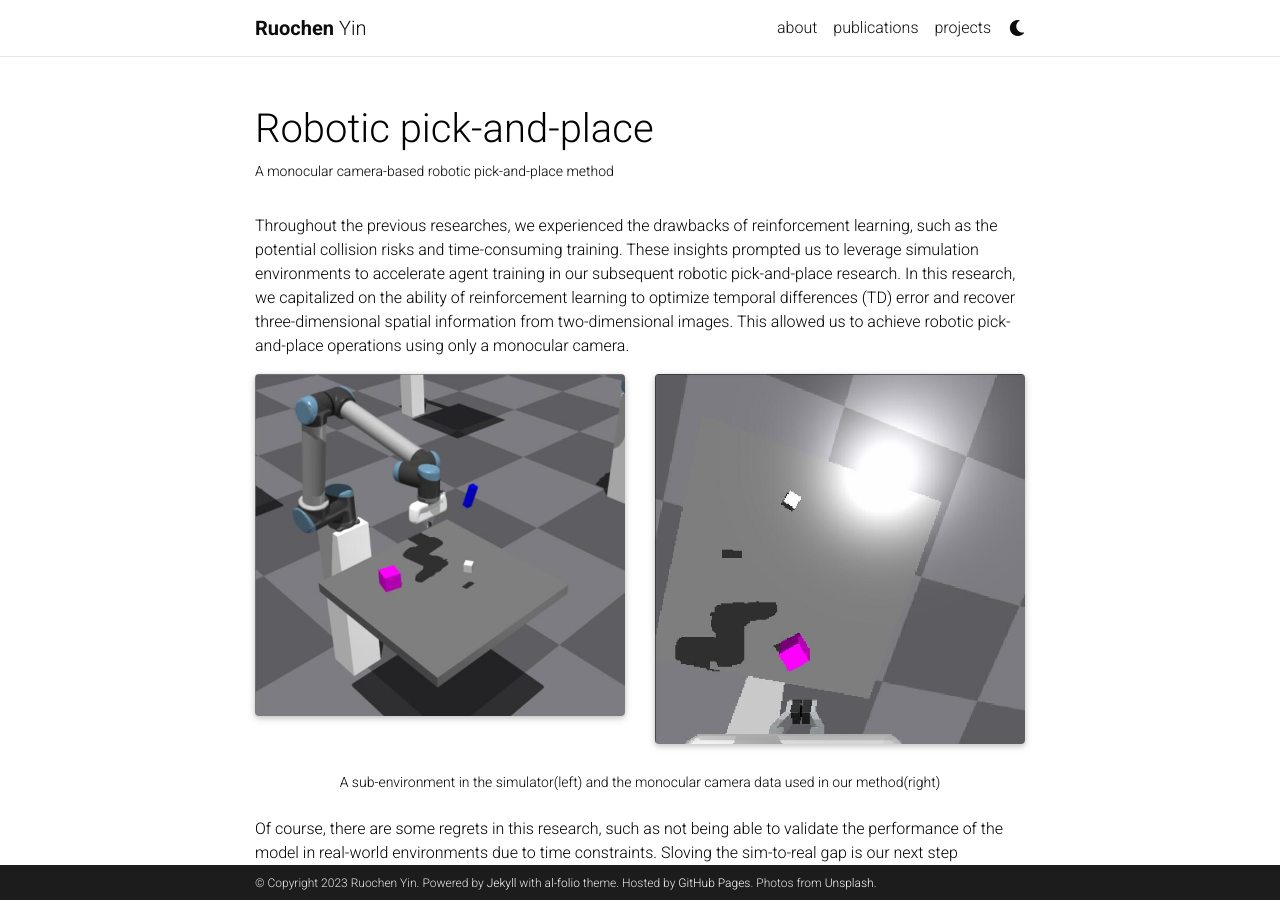
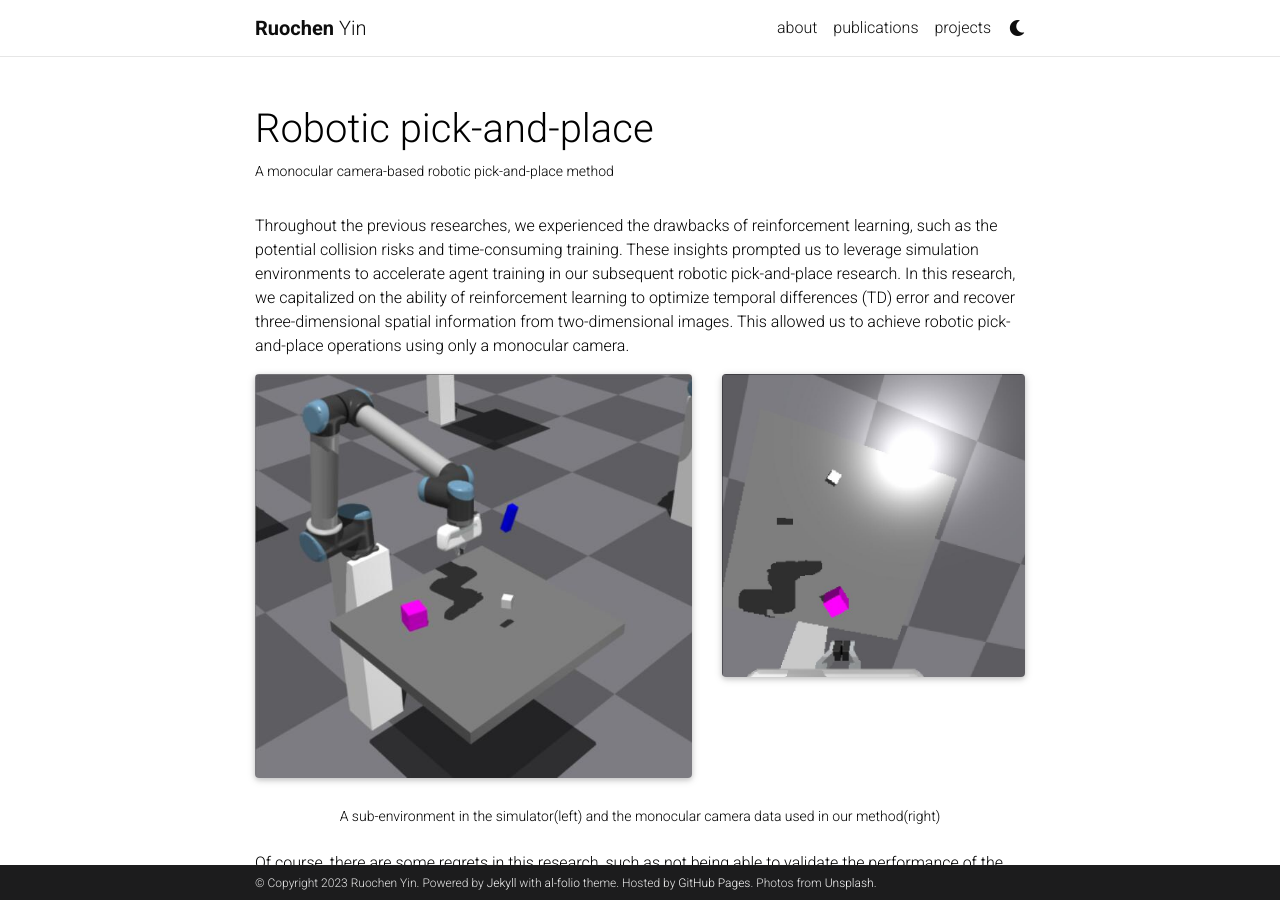
Before and after one commit to rolandying/rolandying.github.io, a Jekyll site: the page built from _projects/3_project.md, in a window 1280 px wide and 900 px high. Built offline with Jekyll 4.4.1, drawn with Linux system fonts in a browser that asks for light colours; comment, search, counter and statistics services are not loaded; a style sheet for code colours, icons or effects is not loaded.

Commit message:
Update 3_project.md

```diff
--- a/_projects/3_project.md
+++ b/_projects/3_project.md
@@ -12,10 +12,10 @@
 Throughout the previous researches, we experienced the drawbacks of reinforcement learning, such as the potential collision risks and time-consuming training. These insights prompted us to leverage simulation environments to accelerate agent training in our subsequent robotic pick-and-place research. In this research, we capitalized on the ability of reinforcement learning to optimize temporal differences (TD) error and recover three-dimensional spatial information from two-dimensional images. This allowed us to achieve robotic pick-and-place operations using only a monocular camera.
 
 <div class="row">
-    <div class="col-sm-6 mt-3 mt-md-0">
+    <div class="col-sm-7 mt-3 mt-md-0">
         {% include figure.html path="assets/img/p3.jpg" title="example image" class="img-fluid rounded z-depth-1" %}
     </div>
-    <div class="col-sm-6 mt-3 mt-md-0">
+    <div class="col-sm-5 mt-3 mt-md-0">
         {% include figure.html path="assets/img/pj31.jpg" title="example image" class="img-fluid rounded z-depth-1" %}
     </div>
 </div>
```
